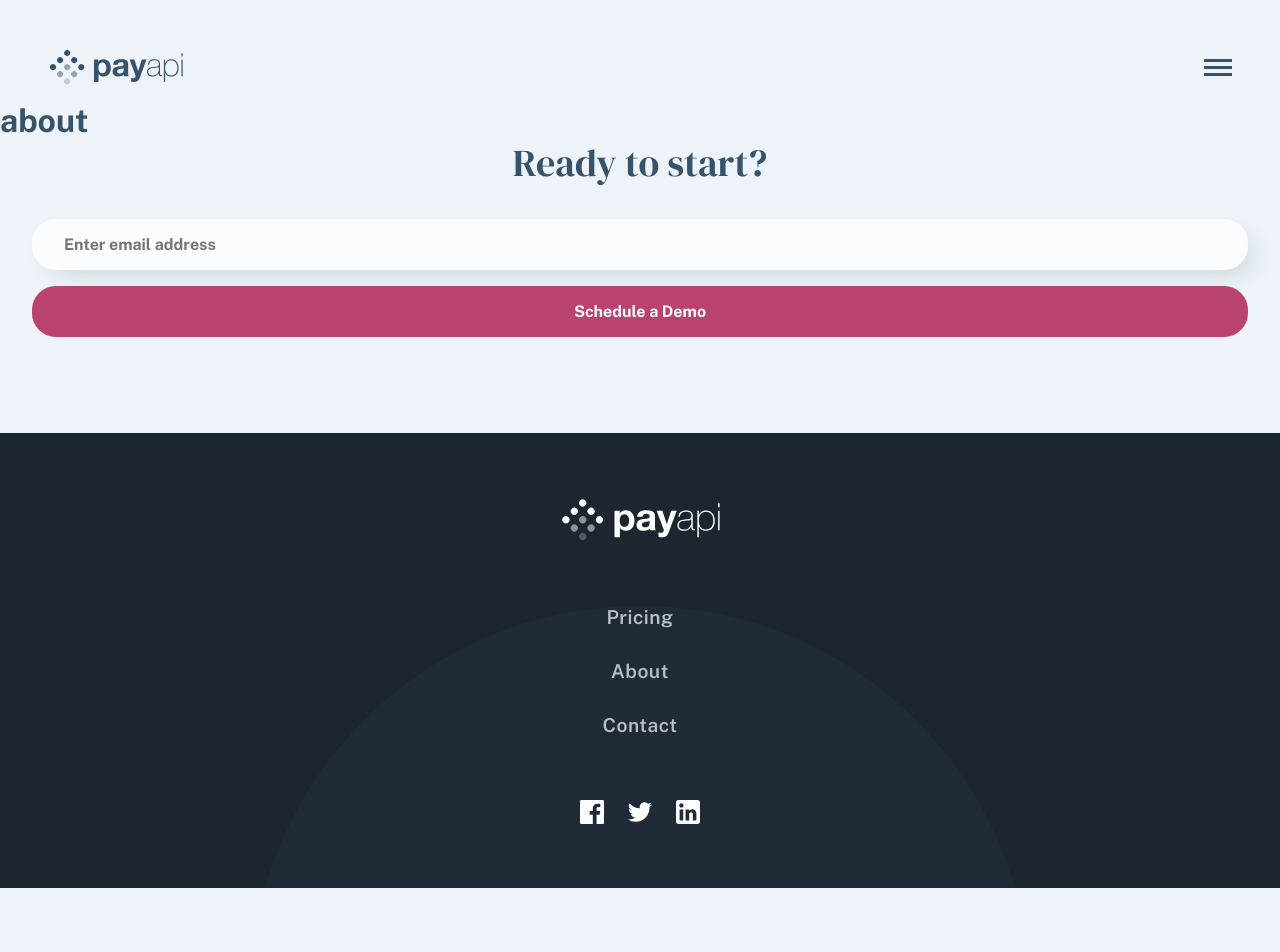
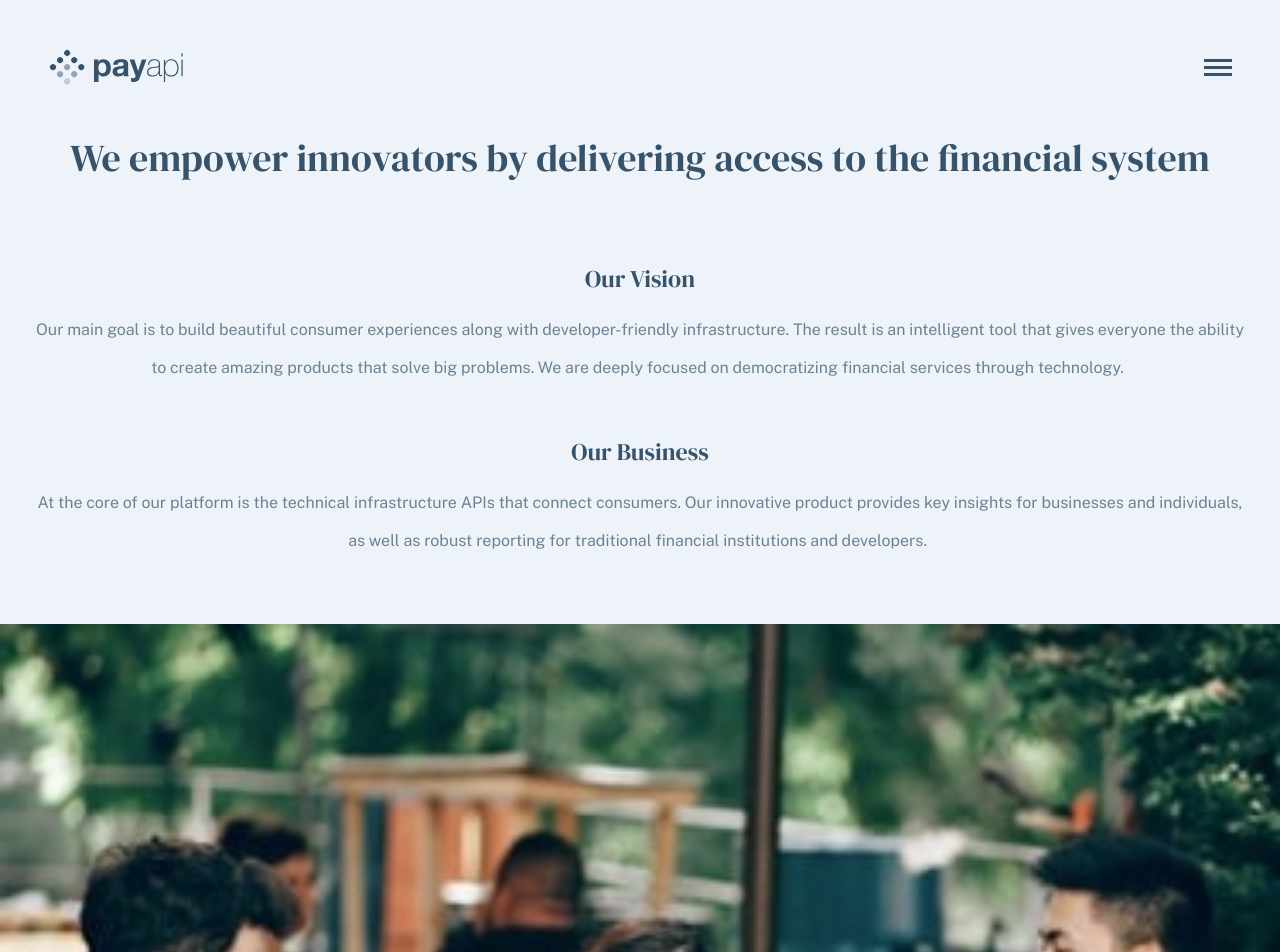
Before and after one commit to elisadiazart/multipage-con-outlet-practica-react, a React (Vite) app: page /about in a window 1280 px wide. Shown: the top 952 px of the page. Before the commit the page ends 888 px from the top, so only its background shows below. Built offline with nearby package versions, Linux system fonts and the light colour scheme.

Commit message:
11.04.23

```diff
--- a/src/components/check/styles.js
+++ b/src/components/check/styles.js
@@ -7,6 +7,7 @@ const StyledCheck = styled.div`
 	position: relative;
 	text-align: left;
 	color: #92a3b2;
+	margin-bottom: 0.5rem;
 
 	${props => {
 		switch (props.pseudo) {
--- a/src/components/router/Router.jsx
+++ b/src/components/router/Router.jsx
@@ -1,5 +1,7 @@
 
 import { Route, Routes } from "react-router-dom"
+import About from "../../pages/about"
+import Contact from "../../pages/contact"
 import Home from "../../pages/home"
 import Pricing from "../../pages/pricing"
 import Layout from "../layout/Layout"
@@ -10,8 +12,8 @@ const Router = () => {
             <Route path='/' element={<Layout/>}>
                 <Route index element={<Home/>}/>
                 <Route path="pricing" element={<Pricing/>}/>
-                <Route path="about" element={<h1>about</h1>}/>
-                <Route path='contact' element={<h1>contact</h1>}/>
+                <Route path="about" element={<About/>}/>
+                <Route path='contact' element={<Contact/>}/>
             </Route>
         </Routes>
     )
--- /dev/null
+++ b/src/components/small-title/SmallTitle.jsx
@@ -0,0 +1,7 @@
+import { StyledSmallTitle } from "./styles"
+
+const SmallTitle = ({text}) => {
+    return <StyledSmallTitle>{text}</StyledSmallTitle>
+}
+
+export default SmallTitle
--- /dev/null
+++ b/src/components/small-title/styles.js
@@ -0,0 +1,12 @@
+import styled from 'styled-components';
+
+const StyledSmallTitle = styled.h3`
+	font-family: 'DM Serif Display', serif;
+	text-align: center;
+	font-size: 1.5rem;
+	font-weight: 500;
+	margin-bottom: 1rem;
+	margin-top: 3rem;
+`;
+
+export { StyledSmallTitle };
--- a/src/components/title/styles.js
+++ b/src/components/title/styles.js
@@ -1,14 +1,13 @@
-import styled from "styled-components";
+import styled from 'styled-components';
 
 const StyledTitle = styled.h2`
 	font-family: 'DM Serif Display', serif;
 	font-weight: 400;
-    font-size: 38px;
+	font-size: 2.375rem;
 	line-height: 48px;
 	text-align: center;
 	padding-bottom: 2rem;
 	color: ${({ color }) => color};
-`
+`;
 
-
-export {StyledTitle}
+export { StyledTitle };
--- /dev/null
+++ b/src/pages/about.jsx
@@ -0,0 +1,34 @@
+import SmallTitle from "../components/small-title/SmallTitle"
+import Text from "../components/text/Text"
+import Title from "../components/title/Title"
+import { StyledAboutContainer, StyledAboutDataContainer, StyledAboutImage, StyledData } from "./styles"
+
+const About = () => {
+    return <main>
+    <StyledAboutContainer>
+        <Title text='We empower innovators
+    by delivering access to the financial system'/>
+    <SmallTitle text='Our Vision'/>
+    <Text text='Our main goal is to build beautiful consumer experiences along with developer-friendly infrastructure. The result is an intelligent tool that gives everyone the ability to create amazing products that solve big problems. We are deeply focused on democratizing financial services through technology. ' color='#6C8294'/>
+    <SmallTitle text='Our Business'/>
+    <Text text='At the core of our platform is the technical infrastructure APIs that connect consumers. Our innovative product provides key insights for businesses and individuals, as well as robust reporting for traditional financial institutions and developers. ' color='#6C8294'/>
+    </StyledAboutContainer>
+    <StyledAboutImage ></StyledAboutImage>
+    <StyledAboutContainer>
+        <StyledAboutDataContainer>
+        <Text text='Team Members' color='#6C8294'/>
+        <StyledData>300+</StyledData>
+        <Text text='Offices in the US' color='#6C8294'/>
+        <StyledData>3</StyledData>
+        <Text text='Transactions analyzed' color='#6C8294'/>
+        <StyledData>10M+</StyledData>
+        </StyledAboutDataContainer>
+        <SmallTitle text='The Culture'/>
+        <Text text="We strongly believe there's always an opportunity to learn from each other outside of day-to-day work, whether it's company-wide offsites, internal hackathons, or co-worker meetups. We always value cross-team collaboration and diversity of thought, no matter the job title." color='#6C8294'/>
+        <SmallTitle text='The People'/>
+        <Text text=" We're all passionate about building a more efficient and inclusive financial infrastructure together. At PayAPI, we have diverse backgrounds and skills." color='#6C8294'/>
+    </StyledAboutContainer>
+    </main>
+}
+
+export default About
--- /dev/null
+++ b/src/pages/contact.jsx
@@ -0,0 +1,22 @@
+import Title from "../components/title/Title"
+import { StyledInput, StyledForm, StyledLabel, StyledMain } from "./styles"
+
+const Contact = () => {
+    return <StyledMain>
+        <Title text='Submit a help request and we’ll get in touch shortly.'/>
+        <StyledForm>
+            <StyledLabel htmlFor="name">Name</StyledLabel>
+            <StyledInput type="text" text="Name" id='name'/>
+            <StyledLabel htmlFor="email">Email Address</StyledLabel>
+            <StyledInput type="text" text="Email Address" id="email"/>
+            <StyledLabel htmlFor="company">Company Name</StyledLabel>
+            <StyledInput type="text" text="Company Name" id="company"/>
+            <StyledLabel htmlFor="title">Title</StyledLabel>
+            <StyledInput type="text" text="Title" id='title'/>
+            <StyledLabel htmlFor="message">Message</StyledLabel>
+            <StyledInput type="text" text="Title" id='message'/>
+        </StyledForm>
+    </StyledMain>
+}
+
+export default Contact
--- a/src/pages/styles.js
+++ b/src/pages/styles.js
@@ -52,11 +52,67 @@ const StyledPriceTitle = styled.h3`
 	padding-top: 1rem;
 `;
 
+const StyledAboutContainer = styled.div`
+	margin: 2rem 2rem;
+	margin-bottom: 4rem;
+`;
+
+const StyledAboutImage = styled.div`
+	height: 350px;
+	background-image: url('/about/mobile/image-team-members.jpg');
+	background-repeat: no-repeat;
+	background-size: cover;
+`;
+
+const StyledAboutDataContainer = styled.div`
+	border-top: 1px solid #bfcbd5;
+	border-bottom: 1px solid #bfcbd5;
+	padding: 1rem 0;
+`;
+
+const StyledData = styled.p`
+	font-family: 'DM Serif Display', serif;
+	text-align: center;
+	color: #ba4270;
+	font-size: 3.7rem;
+	margin-bottom: 2rem;
+`;
+
+const StyledInput = styled.input`
+	border: none;
+	background-color: transparent;
+	padding: 0.5rem;
+	border-bottom: 1px solid #b4c1cc;
+`;
+
+const StyledForm = styled.form`
+	display: flex;
+	flex-direction: column;
+	gap: 1rem;
+	color: #92a3b1;
+`;
+
+const StyledLabel = styled.label`
+	padding: 0 1rem;
+`;
+
+const StyledMain = styled.main`
+	margin: 2rem;
+`;
+
 export {
 	StyledMainPricing,
 	StyledMainTop,
 	StyledChecksContainer,
 	StyledCheckContainer,
 	StyledPrice,
-	StyledPriceTitle
+	StyledPriceTitle,
+	StyledAboutContainer,
+	StyledAboutImage,
+	StyledAboutDataContainer,
+	StyledData,
+	StyledInput,
+	StyledForm,
+	StyledLabel,
+	StyledMain
 };
```
Lines whose indentation alone changed are shown as unchanged.
